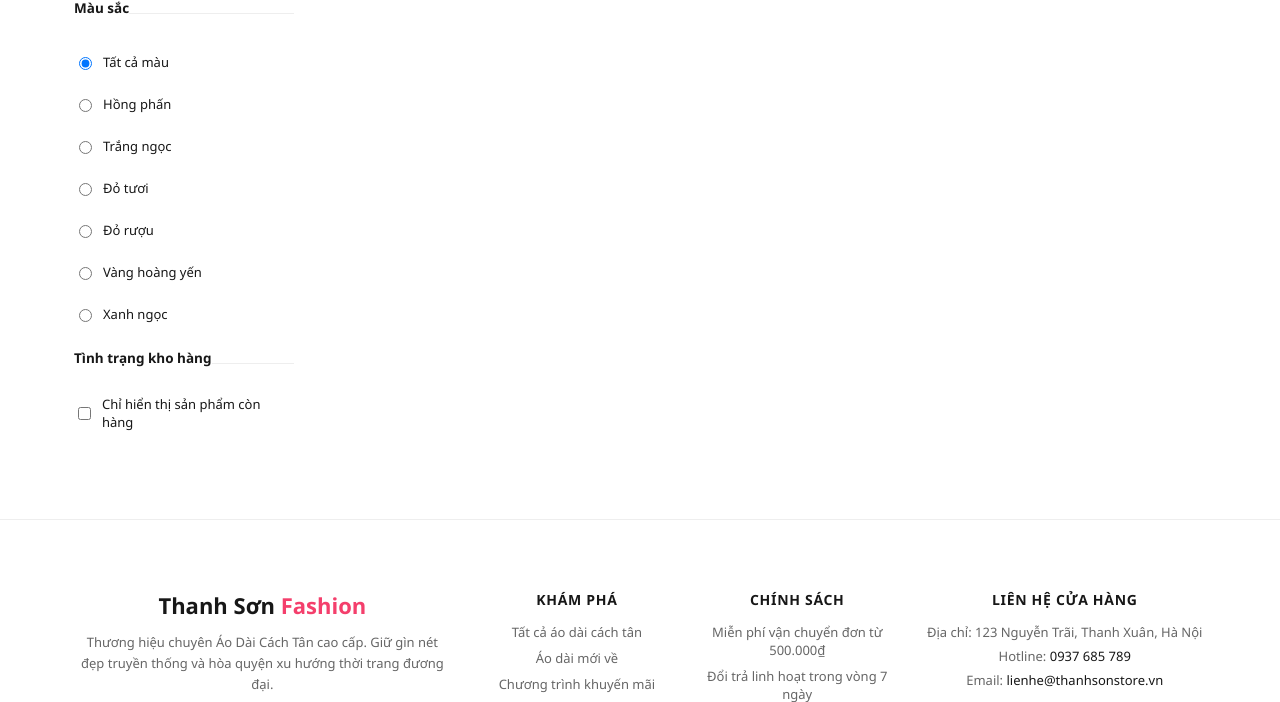
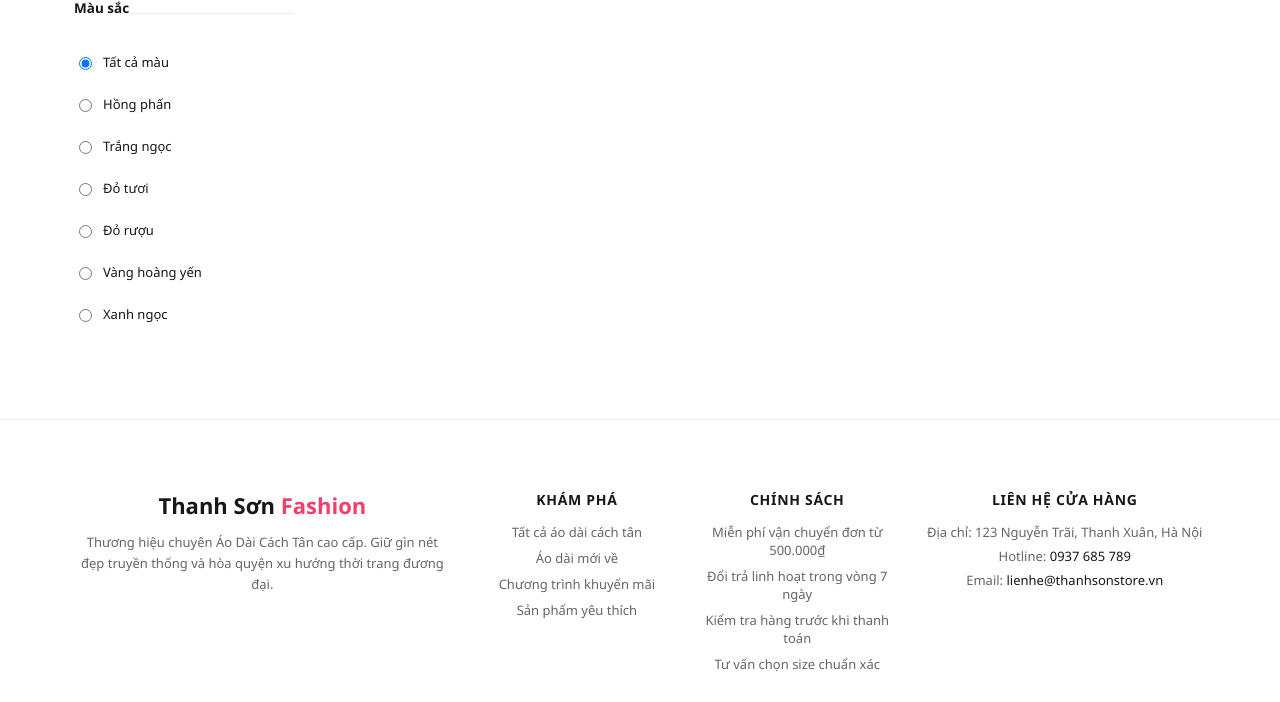
Before and after one commit to nguyenxuanquang230504-design/thanhson-store, a Node server app: page /tim-kiem in a window 1280 px wide. Shown: the part 1380-2082 px from the top of the page. Run offline with Node 20, Linux system fonts and the light colour scheme; data that the repository does not hold is empty; some libraries are stand-ins or nearby versions.

Commit message:
fix(catalog): remove 'Tình trạng kho hàng' filter from product catalog sidebar

```diff
--- a/views/products.ejs
+++ b/views/products.ejs
@@ -131,15 +131,6 @@
               <label><input type="radio" name="color" value="Xanh ngọc" <%= color==='Xanh ngọc'?'checked':'' %> onchange="this.form.submit()"> Xanh ngọc</label>
             </div>
           </fieldset>
-
-          <!-- Availability Filter -->
-          <fieldset class="attr-filter">
-            <legend>Tình trạng kho hàng</legend>
-            <label class="checkbox-label">
-              <input type="checkbox" name="availableOnly" value="true" <%= availableOnly==='true'?'checked':'' %> onchange="this.form.submit()">
-              <span>Chỉ hiển thị sản phẩm còn hàng</span>
-            </label>
-          </fieldset>
         </form>
       </aside>
 
@@ -158,7 +149,6 @@
             <% if (color) { %><input type="hidden" name="color" value="<%= color %>"><% } %>
             <% if (material) { %><input type="hidden" name="material" value="<%= material %>"><% } %>
             <% if (designStyle) { %><input type="hidden" name="designStyle" value="<%= designStyle %>"><% } %>
-            <% if (availableOnly) { %><input type="hidden" name="availableOnly" value="<%= availableOnly %>"><% } %>
             <% if (typeof collection !== 'undefined' && collection) { %><input type="hidden" name="collection" value="<%= collection %>"><% } %>
             <% if (typeof sale !== 'undefined' && sale) { %><input type="hidden" name="sale" value="<%= sale %>"><% } %>
 
```
